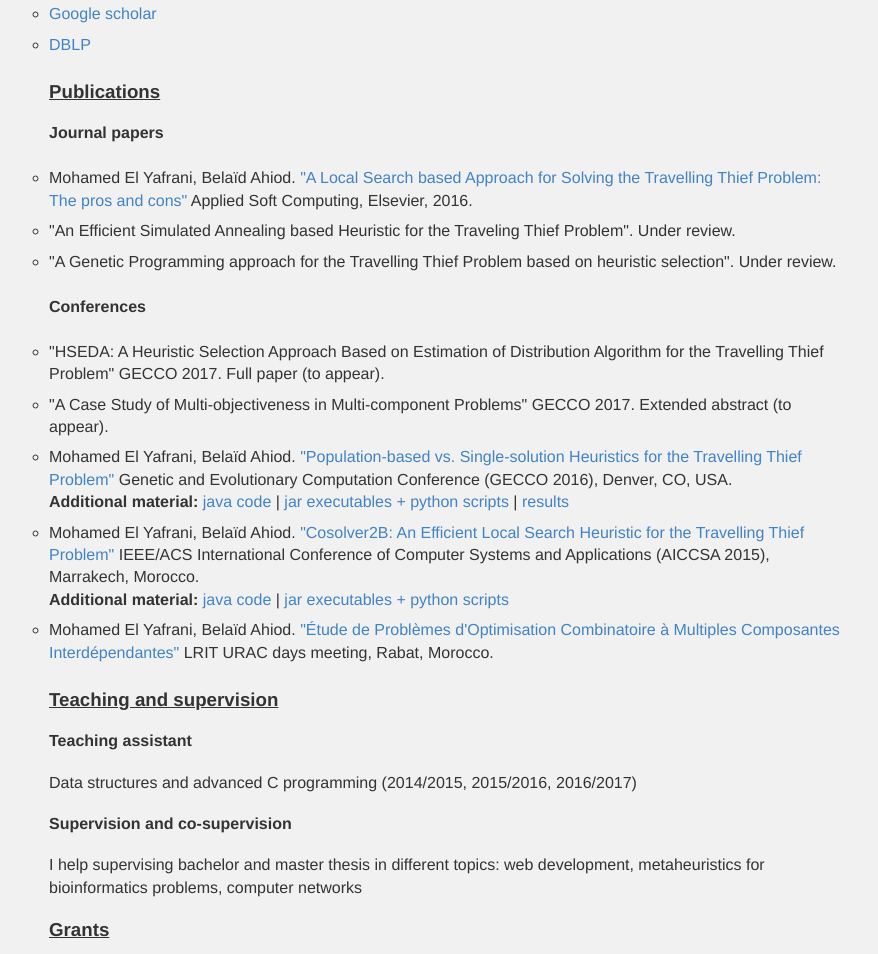
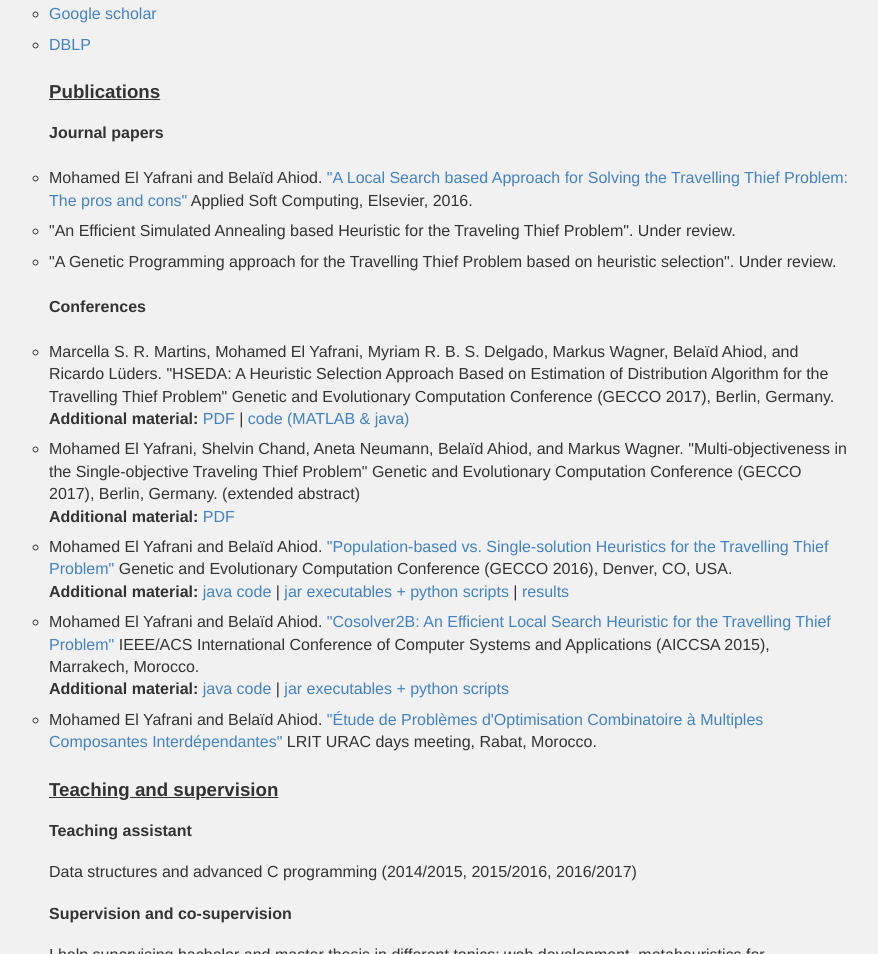
Before and after one commit to yafrani/yafrani.github.io, a plain HTML site: page index.html in a window 1280 px wide. Shown: the part 692-1646 px from the top of the page, without its empty margins (191-1069 px from the left). Drawn offline with Linux system fonts and the light colour scheme.

Commit message:
updated gecco'17 papers

```diff
--- a/index.html
+++ b/index.html
@@ -117,7 +117,7 @@
 
       <ul>
         <li>
-          Mohamed El Yafrani, Belaïd Ahiod.
+          Mohamed El Yafrani and Belaïd Ahiod.
           <a target="_blank" href="http://www.sciencedirect.com/science/article/pii/S1568494616305063">"A Local Search based Approach for Solving the Travelling Thief Problem: The pros and cons"</a>
           Applied Soft Computing, Elsevier, 2016.
         </li>
@@ -137,17 +137,30 @@
 
       <ul>
         <li>
-          "HSEDA: A Heuristic Selection Approach Based on Estimation of Distribution Algorithm for the Travelling Thief Problem"
-          GECCO 2017. Full paper (to appear).
+          Marcella S. R. Martins, Mohamed El Yafrani, Myriam R. B. S. Delgado, Markus
+          Wagner, Belaïd Ahiod, and Ricardo Lüders.
+          "HSEDA: A Heuristic Selection Approach Based on Estimation of Distribution
+          Algorithm for the Travelling Thief Problem"
+          Genetic and Evolutionary Computation Conference (GECCO 2017), Berlin, Germany.<br/>
+          <b>Additional material:</b>
+          <a href="http://cs.adelaide.edu.au/~markus/pub/2017gecco-ttpeda.pdf" target="_blank">PDF</a> |
+          <a href="https://bitbucket.org/marcella_engcomp/hseda-ttp/" target="_blank">
+            code (MATLAB & java)
+          </a>
+
         </li>
 
         <li>
-          "A Case Study of Multi-objectiveness in Multi-component Problems"
-          GECCO 2017. Extended abstract (to appear).
+          Mohamed El Yafrani, Shelvin Chand, Aneta Neumann, Belaïd Ahiod, and Markus Wagner.
+          "Multi-objectiveness in the Single-objective Traveling Thief Problem"
+          Genetic and Evolutionary Computation Conference (GECCO 2017),
+          Berlin, Germany. (extended abstract)<br/>
+          <b>Additional material:</b>
+          <a href="http://cs.adelaide.edu.au/~markus/pub/2017gecco-ttpemo.pdf" target="_blank">PDF</a>
         </li>
 
         <li>
-          Mohamed El Yafrani, Belaïd Ahiod.
+          Mohamed El Yafrani and Belaïd Ahiod.
           <a target="_blank" href="http://dl.acm.org/citation.cfm?id=2908847">"Population-based vs. Single-solution Heuristics for the Travelling Thief Problem"</a>
           Genetic and Evolutionary Computation Conference (GECCO 2016), Denver, CO, USA.<br>
           <b>Additional material:</b>
@@ -157,7 +170,7 @@
         </li>
 
         <li>
-          Mohamed El Yafrani, Belaïd Ahiod.
+          Mohamed El Yafrani and Belaïd Ahiod.
           <a target="_blank" href="https://arxiv.org/pdf/1603.07051v1.pdf">"Cosolver2B: An Efficient Local Search Heuristic for the Travelling Thief Problem"</a>
           IEEE/ACS International Conference of Computer Systems and Applications (AICCSA 2015), Marrakech, Morocco.<br>
           <b>Additional material:</b>
@@ -166,7 +179,7 @@
         </li>
 
         <li>
-          Mohamed El Yafrani, Belaïd Ahiod.
+          Mohamed El Yafrani and Belaïd Ahiod.
           <a target="_blank" href="https://arxiv.org/pdf/1606.06797v1.pdf">"Étude de Problèmes d'Optimisation Combinatoire à Multiples Composantes Interdépendantes"</a>
           LRIT URAC days meeting, Rabat, Morocco.
         </li>
@@ -209,7 +222,8 @@
 
       <h3>Contact information</h3>
       <p>
-        If you are interested in my research, you can reach me at <i class="email">m dot elyafrani at gmail dot com</i>
+        If you are interested in my research, you can reach me at
+        <i class="email">m dot elyafrani at gmail dot com</i>
       </p>
 
     </div>
```
Also changed, not shown: projects.html (+4 -1 lines).
